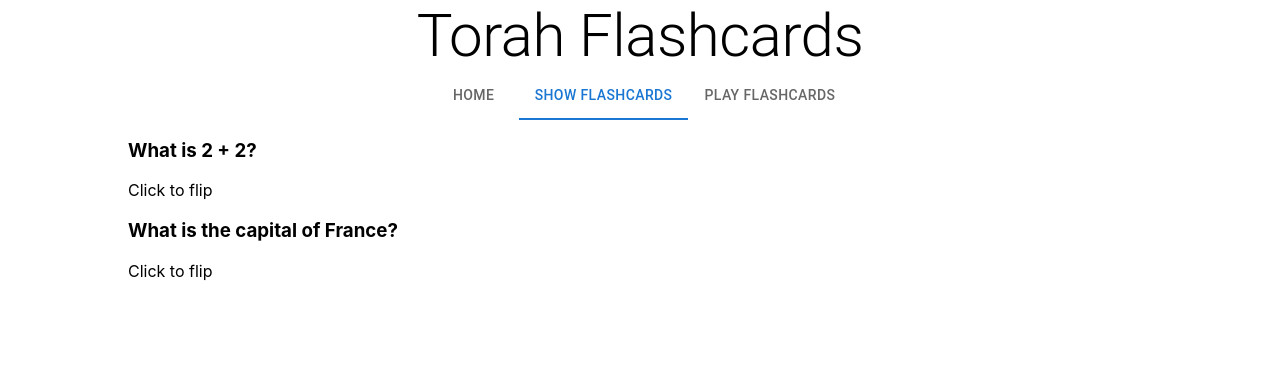
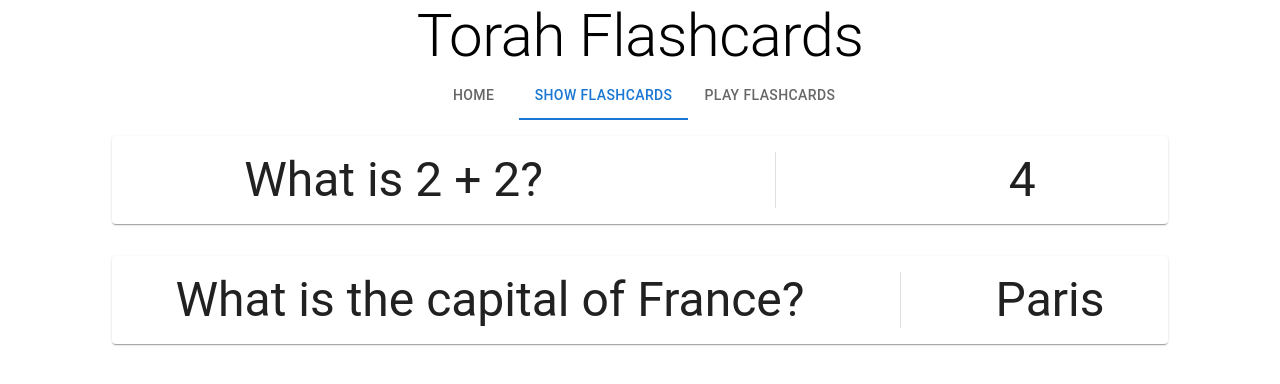
Before and after one commit to berniedovD/flashcards, a React (Create React App) app: page /show in a window 1280 px wide. Shown: the top 384 px of the page. Built offline with nearby package versions, Linux system fonts and the light colour scheme.

Commit message:
Styled show flashcard screen

```diff
--- a/src/FlashCardList.tsx
+++ b/src/FlashCardList.tsx
@@ -1,5 +1,7 @@
 import React from "react";
 import Flashcard from "./Flashcard";
+
+import Stack from "@mui/material/Stack";
 
 export interface FlashcardListProps {
   flashcards: Array<{ question: string; answer: string }>;
@@ -7,7 +9,7 @@ export interface FlashcardListProps {
 
 const FlashcardList: React.FC<FlashcardListProps> = ({ flashcards }) => {
   return (
-    <div className="flashcard-list">
+    <Stack justifyContent="center" alignItems="center" className="flashcard-list">
       {flashcards.map((flashcard, index) => (
         <Flashcard
           key={index}
@@ -15,7 +17,7 @@ const FlashcardList: React.FC<FlashcardListProps> = ({ flashcards }) => {
           definition={flashcard.answer}
         />
       ))}
-    </div>
+    </Stack>
   );
 };
 
--- a/src/Flashcard.tsx
+++ b/src/Flashcard.tsx
@@ -1,4 +1,9 @@
 import React, { useState } from "react";
+
+import Paper from "@mui/material/Paper";
+import Typography from "@mui/material/Typography";
+import Divider from "@mui/material/Divider";
+import Stack from "@mui/material/Stack";
 
 interface FlashcardProps {
   term: string;
@@ -6,26 +11,19 @@ interface FlashcardProps {
 }
 
 const Flashcard: React.FC<FlashcardProps> = ({ term, definition }) => {
-  const [showFront, setShowFront] = useState(true);
 
   return (
-    <div
+    <Paper
       className="flashcard"
-      style={{ width: "80%", height: "80%", margin: "auto" }}
-      onClick={() => setShowFront(!showFront)}
+      elevation={1}
+      sx={{ mx: 'auto', width: "80%", display: 'flex', justifyContent: 'space-around', p: 2, m:2
+ }}
     >
-      {showFront ? (
-        <div>
-          <h3>{term}</h3>
-          <p>Click to flip</p>
-        </div>
-      ) : (
-        <div>
-          <h3>{definition}</h3>
-          <p>Click to flip</p>
-        </div>
-      )}
-    </div>
+
+          <Typography variant="h3">{term}</Typography>
+          <Divider orientation="vertical" flexItem/>
+          <Typography variant="h3">{definition}</Typography>
+    </Paper>
   );
 };
 
```
